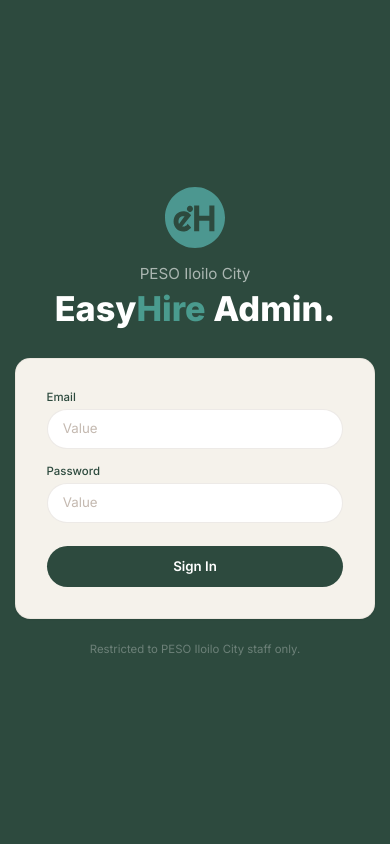
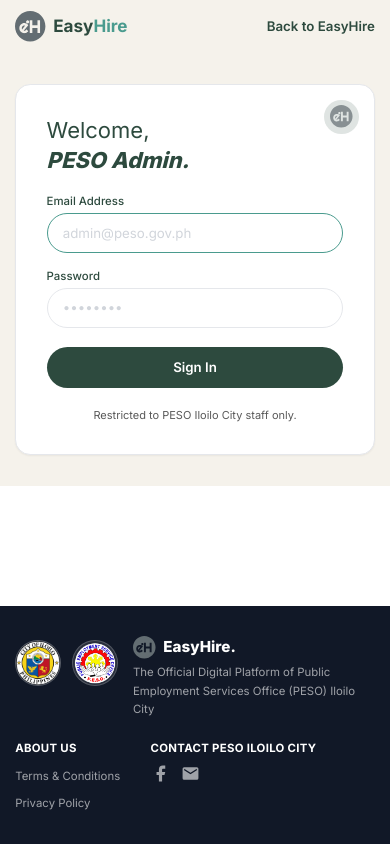
Before and after one commit to kelgoggie/easyhire_revised, a Django app: page /admin-panel/login/ in a window 390 px wide. Run offline with Django 5.2, Linux system fonts and the light colour scheme; parts of the project's set-up code (start-up, migrations or seed data) failed here and were passed over; some libraries are stand-ins or nearby versions.

Commit message:
restyle admin login to match jobseeker/employer pages
Replaces the standalone centered-card layout with the same
split-screen design used elsewhere in the app: form card on
the left, Iloilo City Hall photo with primary overlay on the
right. Mobile-responsive (photo hides under md). PESO Admin
branding kept in the right panel.

```diff
--- a/templates/admin_panel/login.html
+++ b/templates/admin_panel/login.html
@@ -5,54 +5,89 @@
 {% block navbar %}{% endblock %}
 
 {% block content %}
-<main class="min-h-screen bg-primary flex flex-col items-center justify-center px-4 py-12">
+<div class="flex flex-col min-h-screen">
 
-    <!-- Logo -->
-    <img src="{% static 'images/Logo.svg' %}" class="w-16 h-16 mb-4">
+  <!-- Navbar -->
+  <nav class="bg-surface px-4 sm:px-8 py-3 flex items-center justify-between shadow-sm">
+    <a href="/" class="flex items-center gap-2 min-w-0">
+      <img src="{% static 'images/navbar_logo.svg' %}" alt="EasyHire" class="w-8 h-8 sm:w-9 sm:h-9 flex-shrink-0">
+      <span class="font-bold text-lg sm:text-xl truncate">
+        <span class="text-primary">Easy</span><span class="text-teal">Hire</span>
+        <span class="hidden sm:inline text-primary/50 font-normal text-base"> Admin</span>
+      </span>
+    </a>
+    <a href="/" class="text-primary text-sm font-semibold hover:text-teal transition">
+      Back to EasyHire
+    </a>
+  </nav>
 
-    <p class="text-white/60 text-base mb-1">PESO Iloilo City</p>
-    <h1 class="text-4xl font-extrabold text-center mb-8">
-        <span class="text-white">Easy</span><span class="text-teal">Hire</span>
-        <span class="text-white"> Admin.</span>
-    </h1>
+  <!-- Split content -->
+  <div class="flex flex-col md:flex-row flex-1">
 
-    <!-- Card -->
-    <div class="bg-surface border border-taupe/20 rounded-2xl p-8 w-full max-w-sm shadow-sm">
+    <!-- Left panel: form -->
+    <div class="w-full md:w-1/2 bg-surface flex items-center justify-center py-8 md:py-12 px-4 sm:px-8">
+      <div class="bg-white border border-gray-200 rounded-2xl p-8 w-full max-w-sm shadow-sm relative">
+
+        <!-- eH icon -->
+        <div class="absolute top-4 right-4 w-9 h-9 rounded-full bg-primary/15 flex items-center justify-center overflow-hidden">
+          <img src="{% static 'images/navbar_logo.svg' %}" alt="" class="w-6 h-6 opacity-70">
+        </div>
+
+        <!-- Greeting -->
+        <p class="text-[22px] text-primary font-normal leading-snug">Welcome,</p>
+        <p class="text-[22px] text-primary font-extrabold italic leading-snug mb-5">PESO Admin.</p>
 
         {% if error %}
-        <div class="bg-red-100 border border-red-300 text-red-700 text-sm rounded-xl px-4 py-3 mb-5">
-            {{ error }}
-        </div>
+        <div class="bg-red-50 text-red-600 text-xs px-3 py-2 rounded-lg mb-4">{{ error }}</div>
         {% endif %}
 
         <form method="POST" action="/admin-panel/login/">
           {% csrf_token %}
-
           <div class="mb-4">
-                <label class="block text-primary text-xs font-medium mb-1">Email</label>
-                <input type="email" name="email"
+            <label class="block text-primary text-xs font-medium mb-1">Email Address</label>
+            <input type="email" name="email" required autofocus
                    value="{{ email|default:'' }}"
-                       placeholder="Value"
-                       class="w-full bg-white border border-taupe/30 rounded-full px-4 py-2.5 text-sm text-primary placeholder-taupe focus:outline-none focus:border-teal transition">
+                   placeholder="admin@peso.gov.ph"
+                   class="w-full bg-white border border-gray-200 rounded-full px-4 py-2.5 text-sm text-primary placeholder-gray-300 focus:outline-none focus:border-teal transition">
           </div>
-
-            <div class="mb-6">
+          <div class="mb-5">
             <label class="block text-primary text-xs font-medium mb-1">Password</label>
-                <input type="password" name="password"
-                       placeholder="Value"
-                       class="w-full bg-white border border-taupe/30 rounded-full px-4 py-2.5 text-sm text-primary placeholder-taupe focus:outline-none focus:border-teal transition">
+            <input type="password" name="password" required
+                   placeholder="••••••••"
+                   class="w-full bg-white border border-gray-200 rounded-full px-4 py-2.5 text-sm text-primary placeholder-gray-300 focus:outline-none focus:border-teal transition">
           </div>
-
           <button type="submit"
-                    class="w-full bg-primary text-white font-semibold py-3 rounded-full hover:bg-primary/80 transition text-sm">
+                  class="w-full bg-primary text-white text-sm font-semibold py-3 rounded-full hover:bg-teal transition">
             Sign In
           </button>
         </form>
+
+        <p class="text-center text-[11px] text-muted mt-5">
+          Restricted to PESO Iloilo City staff only.
+        </p>
+      </div>
     </div>
 
-    <p class="text-white/30 text-xs mt-6">Restricted to PESO Iloilo City staff only.</p>
+    <!-- Right panel: building photo (hidden on small screens) -->
+    <div class="hidden md:block w-full md:w-1/2 relative overflow-hidden min-h-[500px]">
+      <div class="absolute inset-0 bg-cover bg-center"
+           style="background-image: url('{% static 'images/iloilo_city_hall.jpg' %}');"></div>
+      <div class="absolute inset-0 bg-primary/65"></div>
+      <div class="absolute bottom-10 left-10 right-10">
+        <div class="flex items-center gap-3 mb-3">
+          <div class="w-14 h-14 bg-white rounded-full flex items-center justify-center flex-shrink-0 shadow-md">
+            <img src="{% static 'images/navbar_logo.svg' %}" alt="EasyHire" class="w-9 h-9">
+          </div>
+          <span class="text-white text-3xl font-extrabold tracking-tight">EasyHire Admin.</span>
+        </div>
+        <p class="text-white/90 text-base leading-relaxed">
+          The official admin portal for <strong>PESO Iloilo City</strong>.
+        </p>
+      </div>
+    </div>
 
-</main>
+  </div>
+
+  {% include "base/footer.html" %}
+</div>
 {% endblock %}
-
-{% block footer %}{% endblock %}
```
Lines whose indentation alone changed are shown as unchanged.
